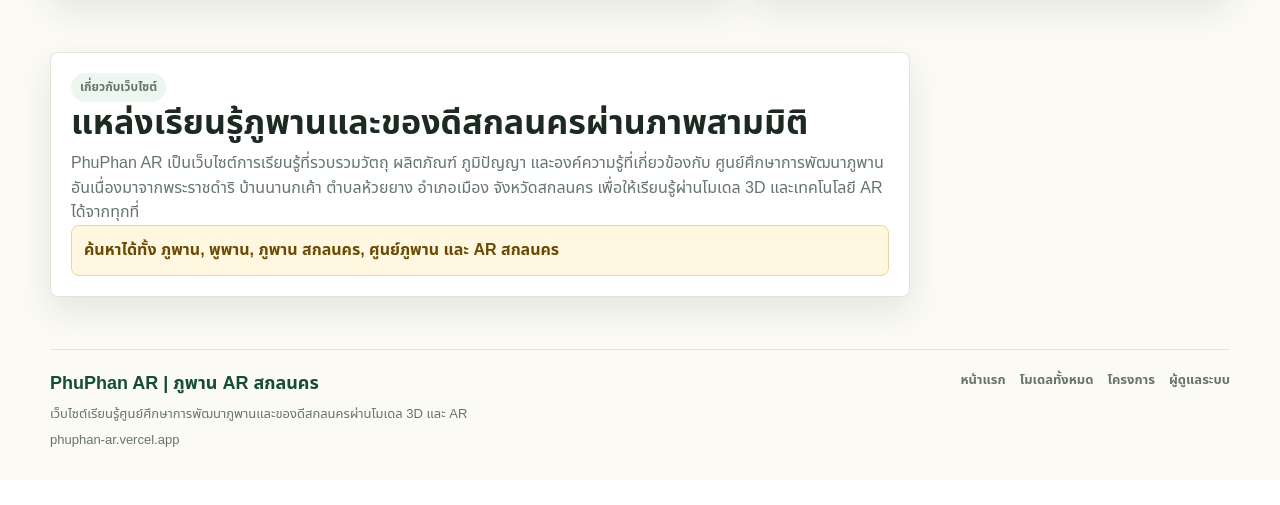
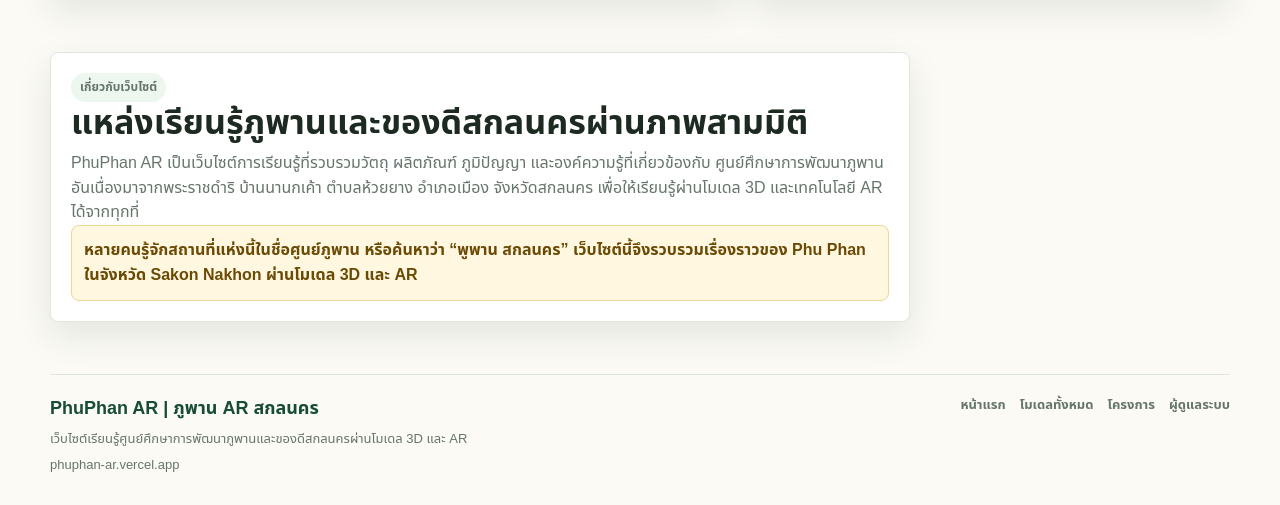
Before and after one commit to fufu4826/ARModel, a Flask app: page /home in a window 1280 px wide. Shown: the part 2504-3009 px from the top of the page. Before the commit the page ends 2951 px from the top, so only its background shows below. Run offline with Flask 3, Linux system fonts and the light colour scheme; some libraries are stand-ins or nearby versions.

Commit message:
Improve visible SEO copy for alternate Phu Phan searches

```diff
--- a/templates/index.html
+++ b/templates/index.html
@@ -223,7 +223,10 @@
           ศูนย์ศึกษาการพัฒนาภูพานอันเนื่องมาจากพระราชดำริ บ้านนานกเค้า ตำบลห้วยยาง
           อำเภอเมือง จังหวัดสกลนคร เพื่อให้เรียนรู้ผ่านโมเดล 3D และเทคโนโลยี AR ได้จากทุกที่
         </p>
-        <p class="note-text">ค้นหาได้ทั้ง ภูพาน, พูพาน, ภูพาน สกลนคร, ศูนย์ภูพาน และ AR สกลนคร</p>
+        <p class="note-text">
+          หลายคนรู้จักสถานที่แห่งนี้ในชื่อศูนย์ภูพาน หรือค้นหาว่า “พูพาน สกลนคร”
+          เว็บไซต์นี้จึงรวบรวมเรื่องราวของ Phu Phan ในจังหวัด Sakon Nakhon ผ่านโมเดล 3D และ AR
+        </p>
       </div>
     </section>
   </main>
```
Also changed, not shown: tests/test_site_management.py (+2 -0 lines).
